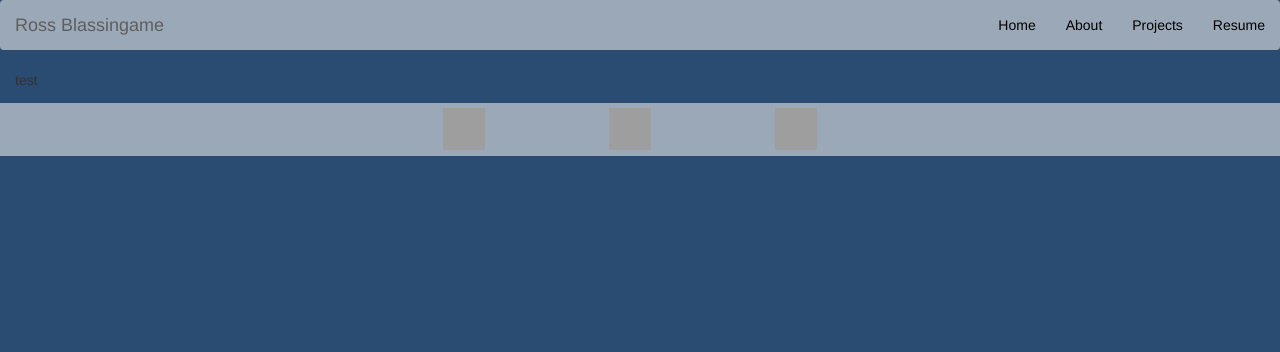
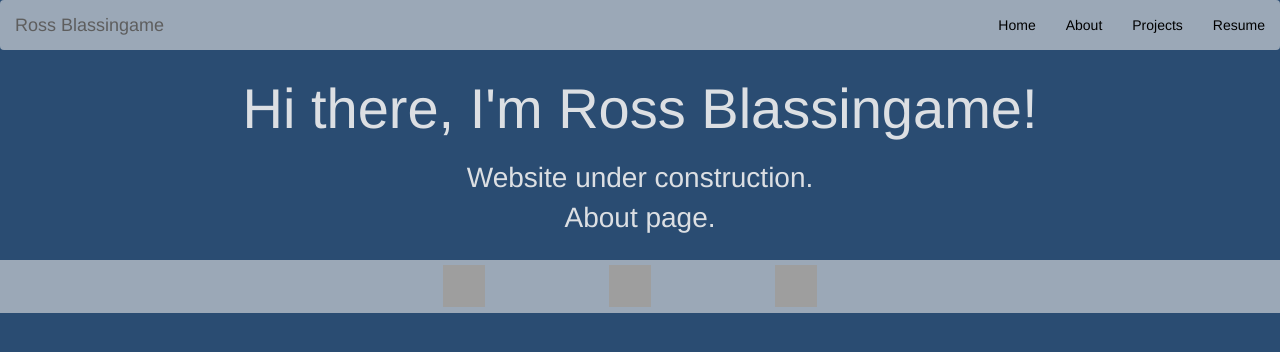
Before and after one commit to RossBlassingame/RossBlassingame.github.io, a Jekyll site: the page built from about/index.html, in a window 1280 px wide. Shown: the top 352 px of the page. Built offline with Jekyll 4.4.1, drawn with Linux system fonts in a browser that asks for light colours; nearby versions of some CDN libraries; grey boxes are pictures that could not be loaded.

Commit message:
Update index.html

```diff
--- a/about/index.html
+++ b/about/index.html
@@ -3,5 +3,6 @@ layout: default
 title: Ross Blassingame | About
 ---
 <div class="aboutBlurb">
-	test
+	<p class="header">Hi there, I'm Ross Blassingame!</p>
+	<p>Website under construction.<br>About page.</p>
 </div><!-- /.blurb -->
```
